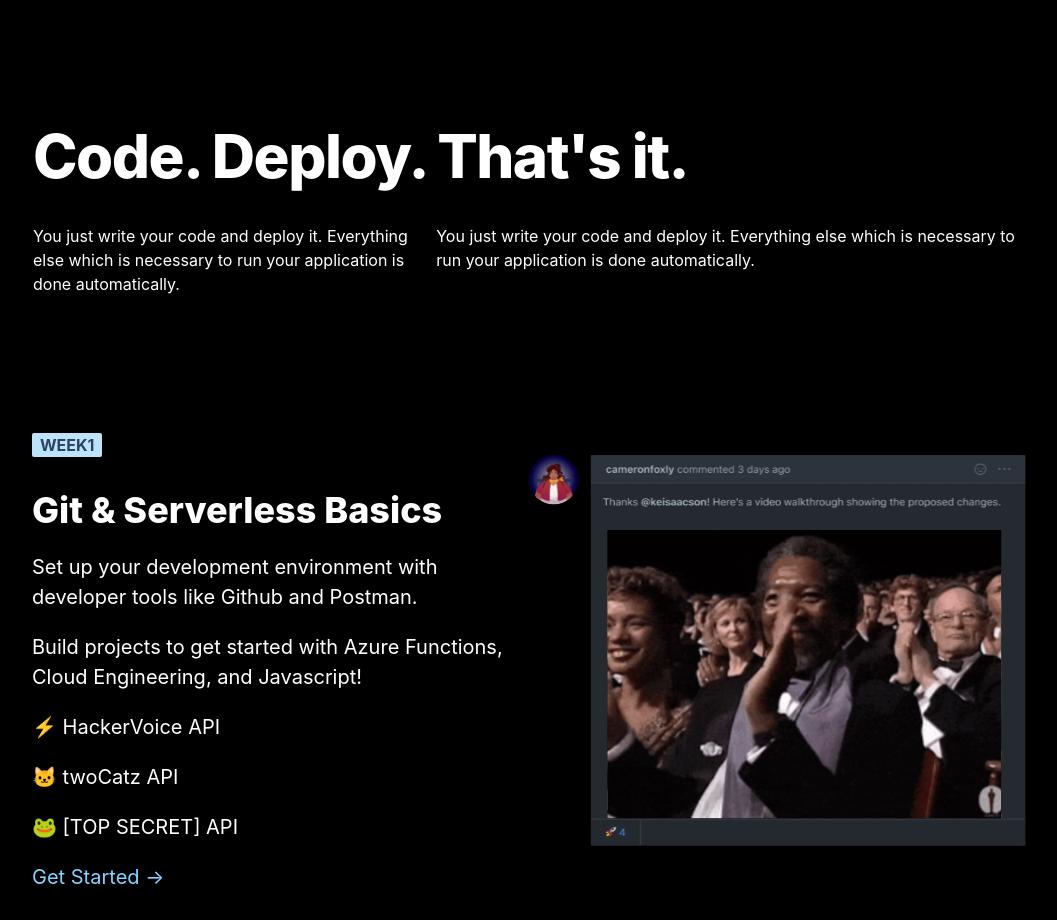
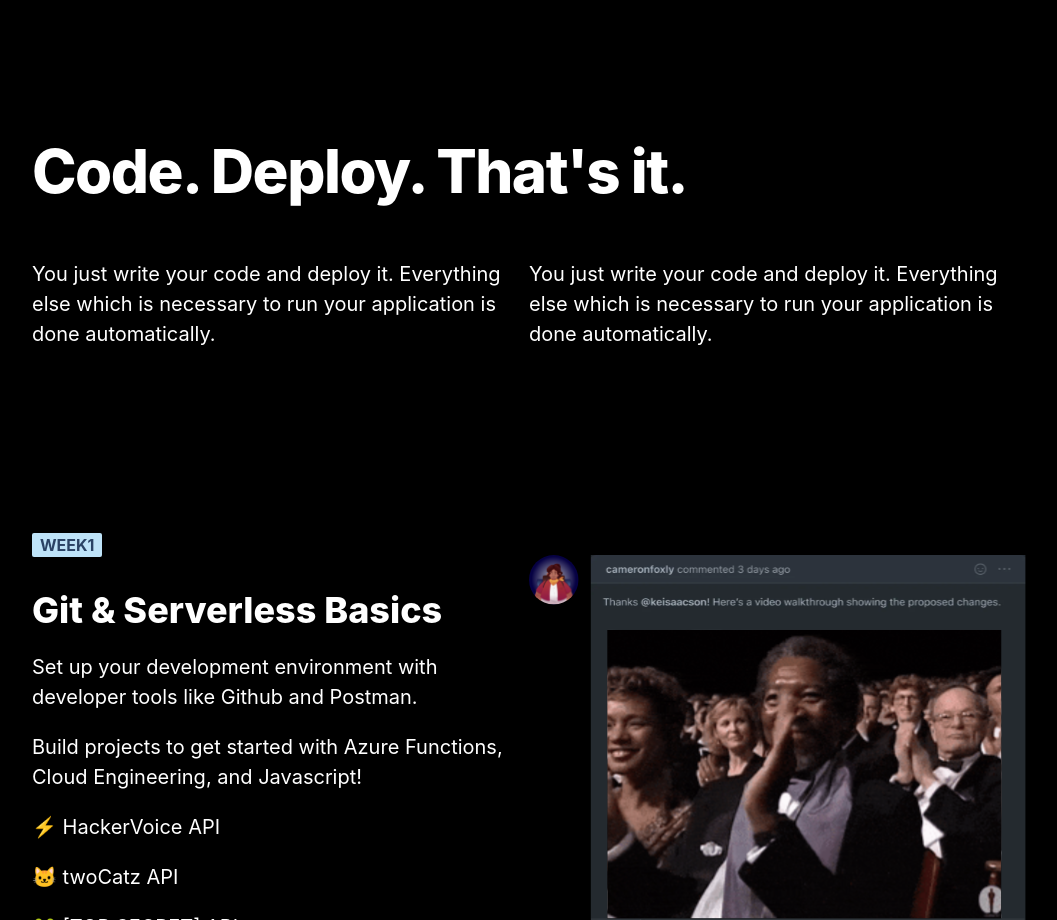
Before and after one commit to bitprj/bitproject_website, a Next.js app: page / in a window 1280 px wide. Shown: the part 1320-2240 px from the top of the page, without its empty margins (111-1168 px from the left). Built offline with nearby package versions, Linux system fonts and the light colour scheme.

Commit message:
Update index.jsx

```diff
--- a/components/textblock/index.jsx
+++ b/components/textblock/index.jsx
@@ -1,4 +1,18 @@
-import { Box, Stack, StackDivider, Heading, Container, Grid, GridItem } from '@chakra-ui/react'
+import {
+  Box,
+  Button,
+  Flex,
+  Heading,
+  Img,
+  Container,
+  Text,
+  Badge,
+  Grid,
+  Link,
+  GridItem,
+  useColorModeValue as mode,
+} from '@chakra-ui/react'
+
 import * as React from 'react'
 // import { Copyright } from './Copyright'
 import { LinkGrid } from './LinkGrid'
@@ -8,27 +22,24 @@ import { LinkGrid } from './LinkGrid'
 
 
 export const Textblock = ({ title, para1, para2 }) => (
-  // <Box
-  //   as="footer"
-  //   role="contentinfo"
-  //   mx="auto"
-  //   maxW="7xl"
-  //   py="12"
-  //   px={{
-  //     base: '4',
-  //      md: '8',
-  //   }}
-  // >
 
-  // </Box>
   <Box
     bg="black"
     color="white"
     >
     <Container
       maxW="container.lg"
+      p="15px"
     >
-    <Heading
+            <Box
+        maxW={{
+          base: 'xl',
+          md: '7xl',
+        }}
+        mx="auto"
+
+      >
+      <Heading
       as="h1"
       size="3xl"
       fontWeight="extrabold"
@@ -38,85 +49,21 @@ export const Textblock = ({ title, para1, para2 }) => (
     >
       {title}
     </Heading>
+        <Flex
+          align="flex-start"
+          direction={{
+            base: 'column',
+            lg: 'row',
+          }}
+          justify="space-between"
+          my="2rem"
+        >
+          <Text mt="5" fontSize="xl">{para1}</Text>
+          <Text mt="5" fontSize="xl">{para2}</Text>
+      {/* <p>Lorem ipsum, dolor sit amet consectetur adipisicing elit. Perferendis, error! Eaque quia natus ipsa suscipit cumque, praesentium cupiditate delectus architecto?</p> */}
+    </Flex>
+    </Box>
 
-    <Grid
-    templateColumns="repeat(5, 1fr)"
-    gap={4}
-    mt="2rem"
-    >
-      <GridItem colSpan={2}>{para1}</GridItem>
-      <GridItem colStart={3} colEnd={6}>{para2}</GridItem>
-    </Grid>
-      {/* <p>Lorem ipsum, dolor sit amet consectetur adipisicing elit. Perferendis, error! Eaque quia natus ipsa suscipit cumque, praesentium cupiditate delectus architecto?</p> */}
     </Container>
   </Box>
 )
-
-
-
-// export const Textblock = ({ title, para1, para2 }) => (
-//   <Box
-//     as="footer"
-//     role="contentinfo"
-//     mx="auto"
-//     maxW="7xl"
-//     py="12"
-//     px={{
-//       base: '4',
-//        md: '8',
-//     }}
-//   >
-//     <Stack spacing="10" divider={<StackDivider />}>
-//       <Stack
-//         direction={{
-//           base: 'column',
-//           lg: 'row',
-//         }}
-//         spacing={{
-//           base: '10',
-//           lg: '28',
-//         }}
-//       >
-//         <Box flex="1">
-//           {/* <Logo /> */}
-//         </Box>
-//         {/* <Stack
-//           direction={{
-//             base: 'column',
-//             md: 'row',
-//           }}
-//           spacing={{
-//             base: '10',
-//             md: '20',
-//           }}
-//         > */}
-//           <LinkGrid
-//             spacing={{
-//               base: '10',
-//               md: '20',
-//               lg: '28',
-//             }}
-//             flex="1"
-//           />
-//           {/* <SubscribeForm
-//             width={{
-//               base: 'full',
-//               md: 'sm',
-//             }}
-//           /> */}
-//         </Stack>
-//       </Stack>
-//       {/* <Stack
-//         direction={{
-//           base: 'column-reverse',
-//           md: 'row',
-//         }}
-//         justifyContent="space-between"
-//         alignItems="center"
-//       >
-//         <Copyright />
-//         <SocialMediaLinks />
-//       </Stack> */}
-//     {/* </Stack> */}
-//   </Box>
-// )
```
